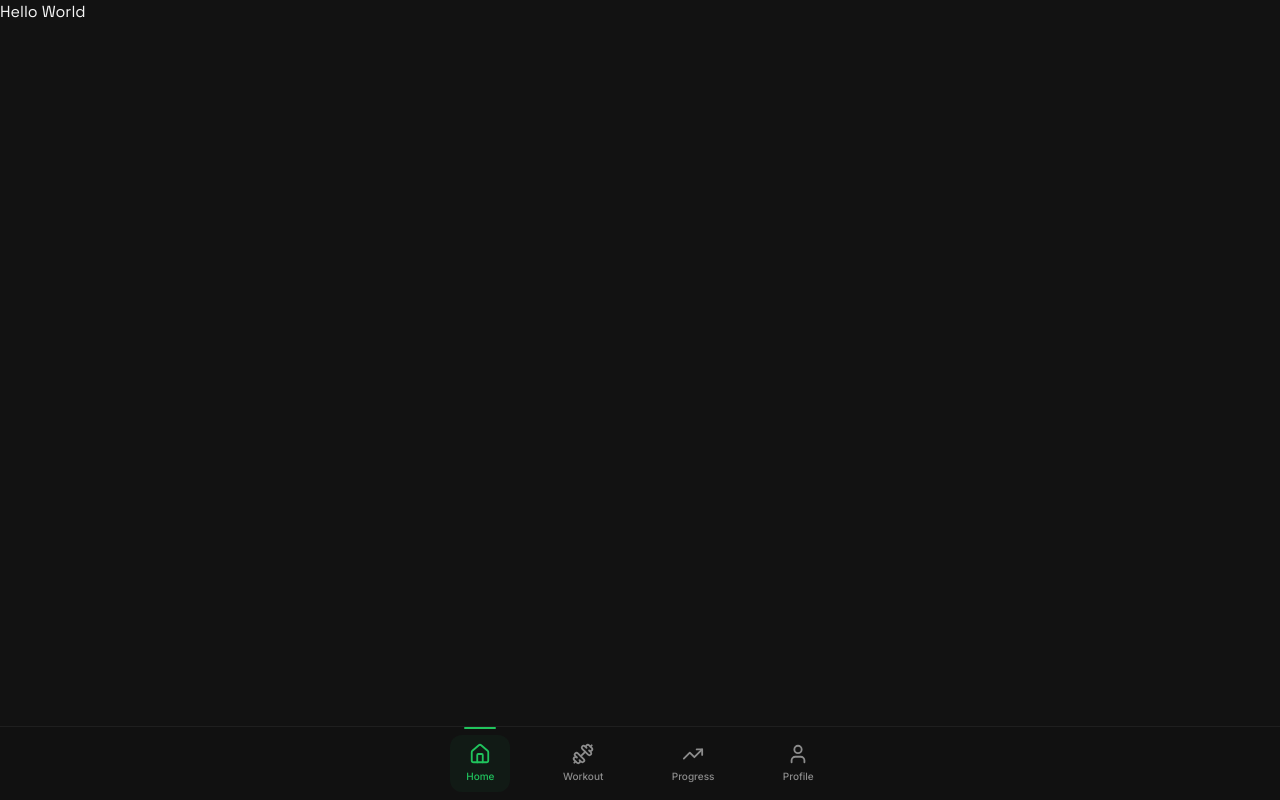
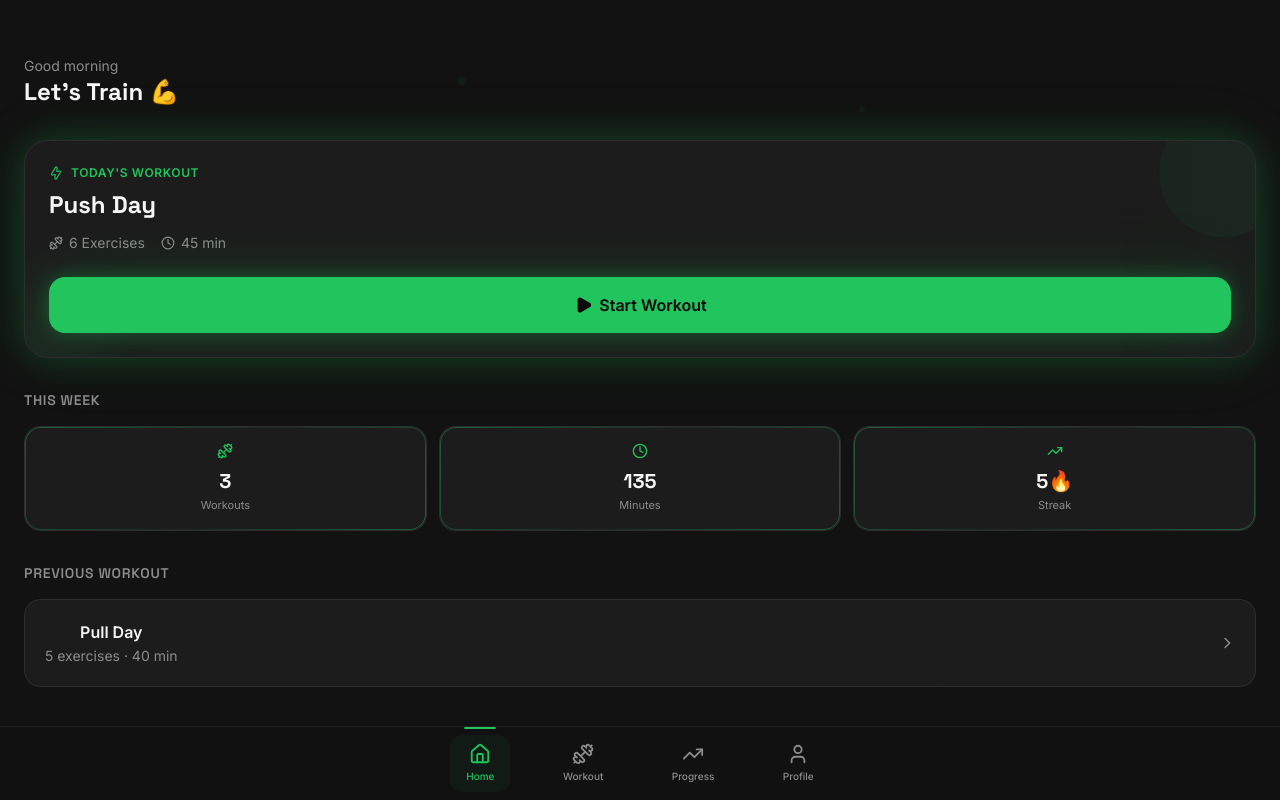
Before and after one commit to code-blooded-developer/flexfit-fe, a Next.js app: page /dashboard in a window 1280 px wide. Built offline with nearby package versions, Linux system fonts and the light colour scheme.

Commit message:
Add AnimatedCounter and FloatingParticles components; enhance DashboardPage layout

```diff
--- /dev/null
+++ b/app/(protected)/(main)/_components/AnimatedCounter.tsx
@@ -0,0 +1,36 @@
+import { useEffect, useState } from "react";
+import { motion, useSpring, useMotionValue } from "motion/react";
+
+interface AnimatedCounterProps {
+  value: number;
+  className?: string;
+  suffix?: string;
+}
+
+export default function AnimatedCounter({
+  value,
+  className = "",
+  suffix = "",
+}: AnimatedCounterProps) {
+  const motionValue = useMotionValue(0);
+  const spring = useSpring(motionValue, { stiffness: 100, damping: 20 });
+  const [display, setDisplay] = useState("0");
+
+  useEffect(() => {
+    motionValue.set(value);
+  }, [value, motionValue]);
+
+  useEffect(() => {
+    const unsubscribe = spring.on("change", (v) => {
+      setDisplay(Math.round(v).toString());
+    });
+    return unsubscribe;
+  }, [spring]);
+
+  return (
+    <motion.span className={className}>
+      {display}
+      {suffix}
+    </motion.span>
+  );
+}
--- a/app/(protected)/(main)/dashboard/page.tsx
+++ b/app/(protected)/(main)/dashboard/page.tsx
@@ -1,3 +1,200 @@
+"use client";
+
+import FloatingParticles from "@/components/FloatingParticles";
+import { motion } from "motion/react";
+import {
+  Play,
+  Clock,
+  Dumbbell,
+  TrendingUp,
+  ChevronRight,
+  Zap,
+} from "lucide-react";
+
+import AnimatedCounter from "../_components/AnimatedCounter";
+
+import { useRouter } from "next/navigation";
+
+const container = {
+  animate: { transition: { staggerChildren: 0.1 } },
+};
+
+const item = {
+  initial: { opacity: 0, y: 20 },
+  animate: {
+    opacity: 1,
+    y: 0,
+    transition: {
+      duration: 0.5,
+      ease: [0.25, 0.46, 0.45, 0.94] as const,
+    },
+  },
+};
+
 export default function DashboardPage() {
-  return <h1>Hello World</h1>;
+  const router = useRouter();
+  return (
+    <>
+      <FloatingParticles />
+
+      <motion.div variants={item} className="px-6 pt-14 pb-2 relative z-10">
+        <motion.p
+          initial={{ opacity: 0, x: -10 }}
+          animate={{ opacity: 1, x: 0 }}
+          transition={{ delay: 0.2 }}
+          className="text-muted-foreground text-sm"
+        >
+          Good morning
+        </motion.p>
+        <motion.h1
+          initial={{ opacity: 0, x: -10 }}
+          animate={{ opacity: 1, x: 0 }}
+          transition={{ delay: 0.3 }}
+          className="text-2xl font-bold font-display text-foreground"
+        >
+          Let&apos;s Train 💪
+        </motion.h1>
+      </motion.div>
+
+      <motion.div
+        initial={{ opacity: 0, y: 30, scale: 0.95 }}
+        animate={{ opacity: 1, y: 0, scale: 1 }}
+        transition={{
+          delay: 0.3,
+          duration: 0.6,
+          ease: [0.25, 0.46, 0.45, 0.94],
+        }}
+        className="mx-6 mt-6 relative z-10"
+      >
+        <div className="rounded-3xl bg-card p-6 border border-border breathe-glow shimmer relative overflow-hidden">
+          <div className="absolute top-0 right-0 w-32 h-32 bg-primary/5 rounded-full -translate-y-8 translate-x-8" />
+          <motion.div
+            className="absolute -bottom-16 -left-16 w-40 h-40 rounded-full"
+            style={{
+              background:
+                "radial-gradient(circle, hsl(142 71% 45% / 0.08) 0%, transparent 70%)",
+            }}
+            animate={{ scale: [1, 1.2, 1], opacity: [0.5, 1, 0.5] }}
+            transition={{ duration: 4, repeat: Infinity, ease: "easeInOut" }}
+          />
+          <div className="flex items-center gap-2 mb-1 relative z-10">
+            <motion.div
+              animate={{ rotate: [0, 15, -15, 0] }}
+              transition={{ duration: 2, repeat: Infinity, ease: "easeInOut" }}
+            >
+              <Zap size={14} className="text-primary" />
+            </motion.div>
+            <span className="text-primary text-xs font-semibold uppercase tracking-wider">
+              Today&apos;s Workout
+            </span>
+          </div>
+          <h2 className="text-2xl font-bold font-display text-foreground mt-2 relative z-10">
+            Push Day
+          </h2>
+          <div className="flex items-center gap-4 mt-3 text-muted-foreground text-sm relative z-10">
+            <span className="flex items-center gap-1.5">
+              <Dumbbell size={14} />6 Exercises
+            </span>
+            <span className="flex items-center gap-1.5">
+              <Clock size={14} />
+              45 min
+            </span>
+          </div>
+          <motion.button
+            onClick={() => router.push("/workout")}
+            whileHover={{ scale: 1.02 }}
+            whileTap={{ scale: 0.97 }}
+            className="flex items-center justify-center gap-2 w-full mt-6 py-4 rounded-2xl bg-primary text-primary-foreground font-semibold text-base relative z-10 glow-primary-intense"
+          >
+            <motion.div
+              animate={{ x: [0, 3, 0] }}
+              transition={{ duration: 1.5, repeat: Infinity }}
+            >
+              <Play size={18} fill="currentColor" />
+            </motion.div>
+            Start Workout
+          </motion.button>
+        </div>
+      </motion.div>
+
+      <motion.div
+        initial={{ opacity: 0 }}
+        animate={{ opacity: 1 }}
+        transition={{ delay: 0.5 }}
+        className="px-6 mt-8 relative z-10"
+      >
+        <h3 className="text-sm font-semibold text-muted-foreground uppercase tracking-wider mb-4">
+          This Week
+        </h3>
+        <motion.div
+          className="grid grid-cols-3 gap-3"
+          variants={container}
+          initial="initial"
+          animate="animate"
+        >
+          {[
+            { label: "Workouts", value: 3, icon: Dumbbell, suffix: "" },
+            { label: "Minutes", value: 135, icon: Clock, suffix: "" },
+            { label: "Streak", value: 5, icon: TrendingUp, suffix: "🔥" },
+          ].map((stat, i) => (
+            <motion.div
+              key={stat.label}
+              variants={item}
+              whileHover={{ y: -4, transition: { duration: 0.2 } }}
+              className="rounded-2xl bg-card p-4 border border-border text-center gradient-border"
+            >
+              <motion.div
+                initial={{ scale: 0 }}
+                animate={{ scale: 1 }}
+                transition={{
+                  delay: 0.6 + i * 0.1,
+                  type: "spring",
+                  stiffness: 300,
+                }}
+              >
+                <stat.icon size={16} className="text-primary mx-auto mb-2" />
+              </motion.div>
+              <p className="text-xl font-bold font-display text-foreground">
+                <AnimatedCounter value={stat.value} />
+                {stat.suffix}
+              </p>
+              <p className="text-[11px] text-muted-foreground mt-0.5">
+                {stat.label}
+              </p>
+            </motion.div>
+          ))}
+        </motion.div>
+      </motion.div>
+
+      <motion.div
+        initial={{ opacity: 0, y: 20 }}
+        animate={{ opacity: 1, y: 0 }}
+        transition={{ delay: 0.7 }}
+        className="px-6 mt-8 relative z-10"
+      >
+        <h3 className="text-sm font-semibold text-muted-foreground uppercase tracking-wider mb-4">
+          Previous Workout
+        </h3>
+        <motion.button
+          whileHover={{ scale: 1.01 }}
+          whileTap={{ scale: 0.98 }}
+          onClick={() => router.push("/workout")}
+          className="w-full rounded-2xl bg-card p-5 border border-border flex items-center justify-between transition-all"
+        >
+          <div>
+            <p className="font-semibold text-foreground">Pull Day</p>
+            <p className="text-sm text-muted-foreground mt-0.5">
+              5 exercises · 40 min
+            </p>
+          </div>
+          <motion.div
+            animate={{ x: [0, 4, 0] }}
+            transition={{ duration: 2, repeat: Infinity }}
+          >
+            <ChevronRight size={18} className="text-muted-foreground" />
+          </motion.div>
+        </motion.button>
+      </motion.div>
+    </>
+  );
 }
--- /dev/null
+++ b/components/FloatingParticles.tsx
@@ -0,0 +1,43 @@
+"use client";
+
+import { motion } from "motion/react";
+
+const particles = Array.from({ length: 6 }, (_, i) => ({
+  id: i,
+  size: Math.random() * 4 + 2,
+  x: Math.random() * 100,
+  y: Math.random() * 100,
+  duration: Math.random() * 8 + 6,
+  delay: Math.random() * 4,
+}));
+
+export default function FloatingParticles() {
+  return (
+    <div className="fixed inset-0 pointer-events-none overflow-hidden z-0">
+      {particles.map((p) => (
+        <motion.div
+          key={p.id}
+          className="absolute rounded-full bg-primary/10"
+          style={{
+            width: p.size,
+            height: p.size,
+            left: `${p.x}%`,
+            top: `${p.y}%`,
+          }}
+          animate={{
+            y: [-20, 20, -20],
+            x: [-10, 10, -10],
+            opacity: [0.2, 0.6, 0.2],
+            scale: [1, 1.5, 1],
+          }}
+          transition={{
+            duration: p.duration,
+            repeat: Infinity,
+            delay: p.delay,
+            ease: "easeInOut",
+          }}
+        />
+      ))}
+    </div>
+  );
+}
```
